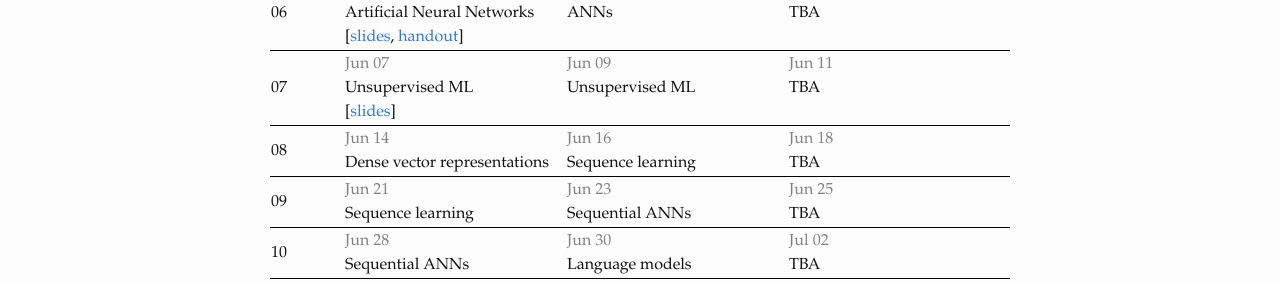
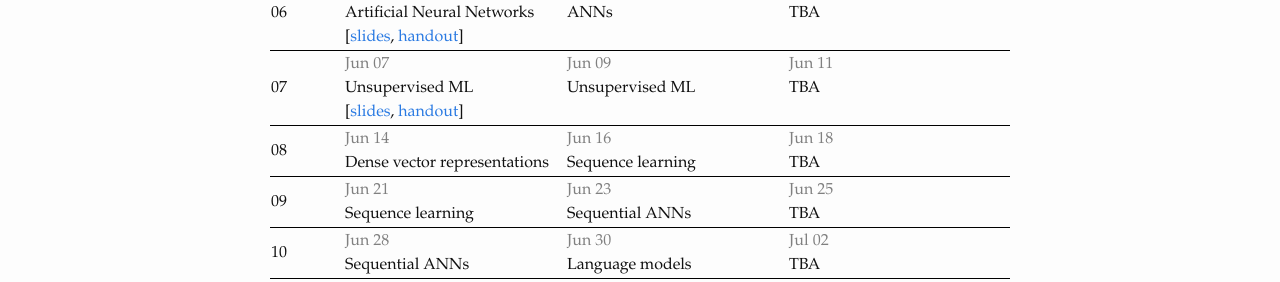
Before and after one commit to snlp2021/snlp2021.github.io, a Jekyll site: the page built from schedule.md, in a window 1280 px wide. Shown: the part 707-989 px from the top of the page. Built offline with Jekyll 4.4.1, drawn with Linux system fonts in a browser that asks for light colours.

Commit message:
Update slides.

```diff
--- a/_data/schedule.yml
+++ b/_data/schedule.yml
@@ -82,6 +82,7 @@
       topic: Unsupervised ML
       links:
         slides: slides/unsupervised.pdf
+        handout: slides/unsupervised-handout.pdf
     Jun 09:
       topic: Unsupervised ML
     Jun 11:
```
Also changed, not shown: 2 other files.
